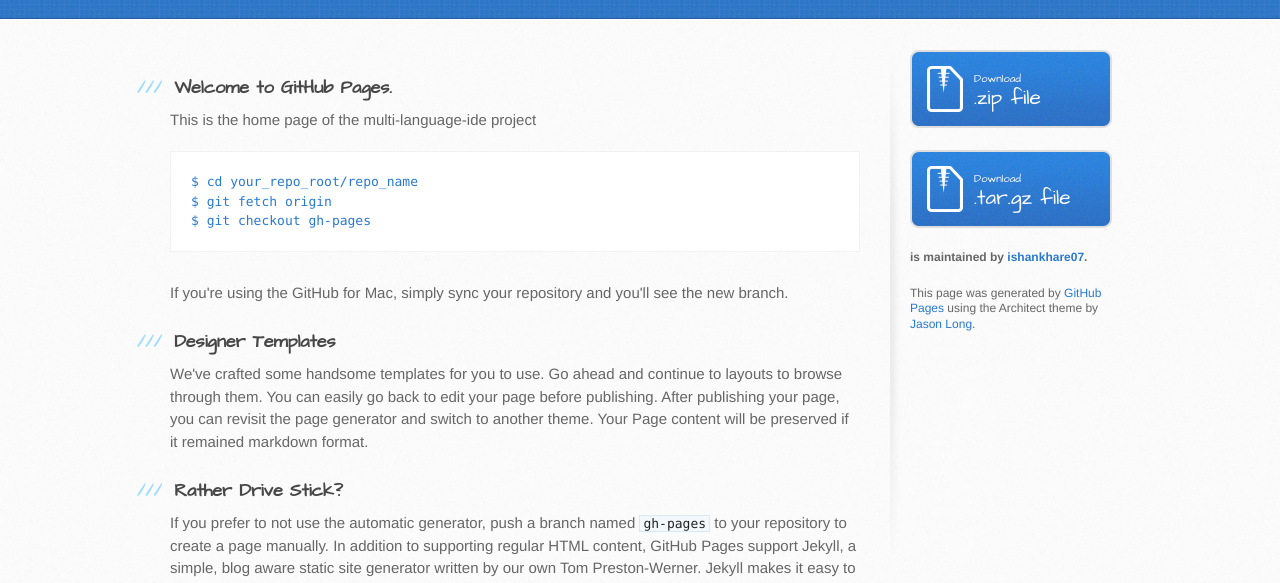
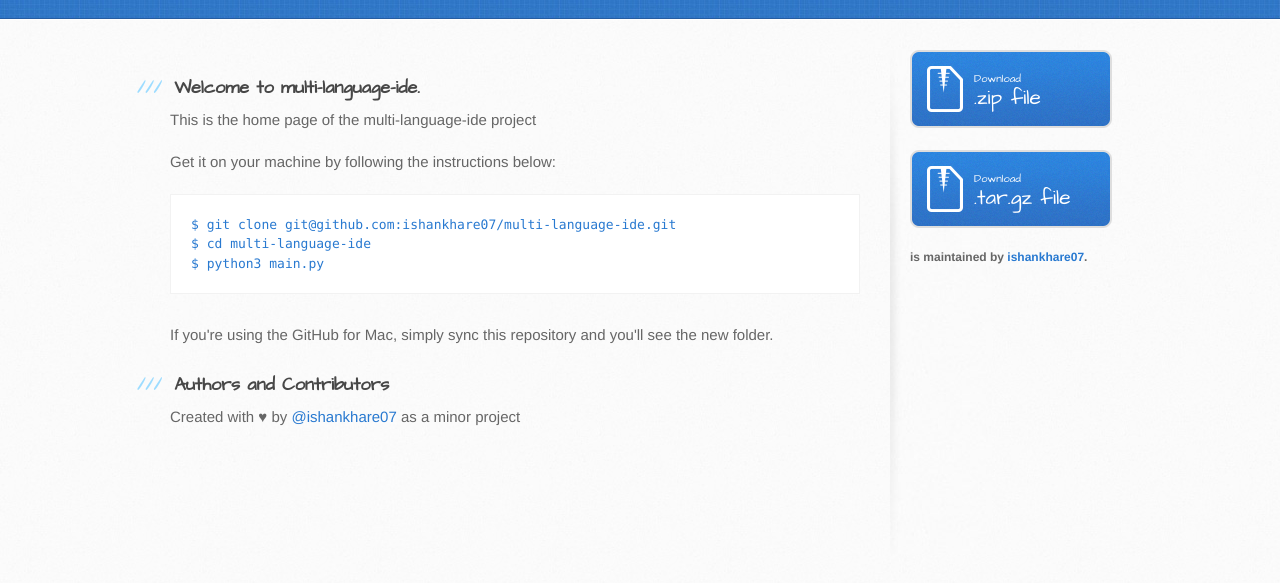
Before and after one commit to ishankhare07/multi-language-ide, a plain HTML site: page index.html in a window 1280 px wide. Shown: the part 216-799 px from the top of the page. Drawn offline with Linux system fonts and the light colour scheme.

Commit message:
Update index.html

```diff
--- a/index.html
+++ b/index.html
@@ -29,36 +29,21 @@
       <div class="inner clearfix">
         <section id="main-content">
           <h3>
-<a id="welcome-to-github-pages" class="anchor" href="#welcome-to-github-pages" aria-hidden="true"><span class="octicon octicon-link"></span></a>Welcome to GitHub Pages.</h3>
+<a id="welcome-to-github-pages" class="anchor" href="#welcome-to-github-pages" aria-hidden="true"><span class="octicon octicon-link"></span></a>Welcome to multi-language-ide.</h3>
 
 <p>This is the home page of the multi-language-ide project</p>
-
-<pre><code>$ cd your_repo_root/repo_name
-$ git fetch origin
-$ git checkout gh-pages
+<p>Get it on your machine by following the instructions below:</p>
+<pre><code>$ git clone git@github.com:ishankhare07/multi-language-ide.git
+$ cd multi-language-ide
+$ python3 main.py
 </code></pre>
 
-<p>If you're using the GitHub for Mac, simply sync your repository and you'll see the new branch.</p>
-
-<h3>
-<a id="designer-templates" class="anchor" href="#designer-templates" aria-hidden="true"><span class="octicon octicon-link"></span></a>Designer Templates</h3>
-
-<p>We've crafted some handsome templates for you to use. Go ahead and continue to layouts to browse through them. You can easily go back to edit your page before publishing. After publishing your page, you can revisit the page generator and switch to another theme. Your Page content will be preserved if it remained markdown format.</p>
-
-<h3>
-<a id="rather-drive-stick" class="anchor" href="#rather-drive-stick" aria-hidden="true"><span class="octicon octicon-link"></span></a>Rather Drive Stick?</h3>
-
-<p>If you prefer to not use the automatic generator, push a branch named <code>gh-pages</code> to your repository to create a page manually. In addition to supporting regular HTML content, GitHub Pages support Jekyll, a simple, blog aware static site generator written by our own Tom Preston-Werner. Jekyll makes it easy to create site-wide headers and footers without having to copy them across every page. It also offers intelligent blog support and other advanced templating features.</p>
+<p>If you're using the GitHub for Mac, simply sync this repository and you'll see the new folder.</p>
 
 <h3>
 <a id="authors-and-contributors" class="anchor" href="#authors-and-contributors" aria-hidden="true"><span class="octicon octicon-link"></span></a>Authors and Contributors</h3>
 
-<p>You can <a href="https://github.com/blog/821" class="user-mention">@mention</a> a GitHub username to generate a link to their profile. The resulting <code>&lt;a&gt;</code> element will link to the contributor's GitHub Profile. For example: In 2007, Chris Wanstrath (<a href="https://github.com/defunkt" class="user-mention">@defunkt</a>), PJ Hyett (<a href="https://github.com/pjhyett" class="user-mention">@pjhyett</a>), and Tom Preston-Werner (<a href="https://github.com/mojombo" class="user-mention">@mojombo</a>) founded GitHub.</p>
-
-<h3>
-<a id="support-or-contact" class="anchor" href="#support-or-contact" aria-hidden="true"><span class="octicon octicon-link"></span></a>Support or Contact</h3>
-
-<p>Having trouble with Pages? Check out the documentation at <a href="https://help.github.com/pages">https://help.github.com/pages</a> or contact <a href="mailto:support@github.com">support@github.com</a> and we’ll help you sort it out.</p>
+<p>Created with ♥ by <a href="https://github.com/ishankhare07" class="user-mention">@ishankhare07</a> as a minor project</p>
         </section>
 
         <aside id="sidebar">
@@ -72,8 +57,6 @@ $ git checkout gh-pages
           </a>
 
           <p class="repo-owner"><a href="https://github.com/ishankhare07/multi-language-ide"></a> is maintained by <a href="https://github.com/ishankhare07">ishankhare07</a>.</p>
-
-          <p>This page was generated by <a href="https://pages.github.com">GitHub Pages</a> using the Architect theme by <a href="https://twitter.com/jasonlong">Jason Long</a>.</p>
         </aside>
       </div>
     </div>
```
